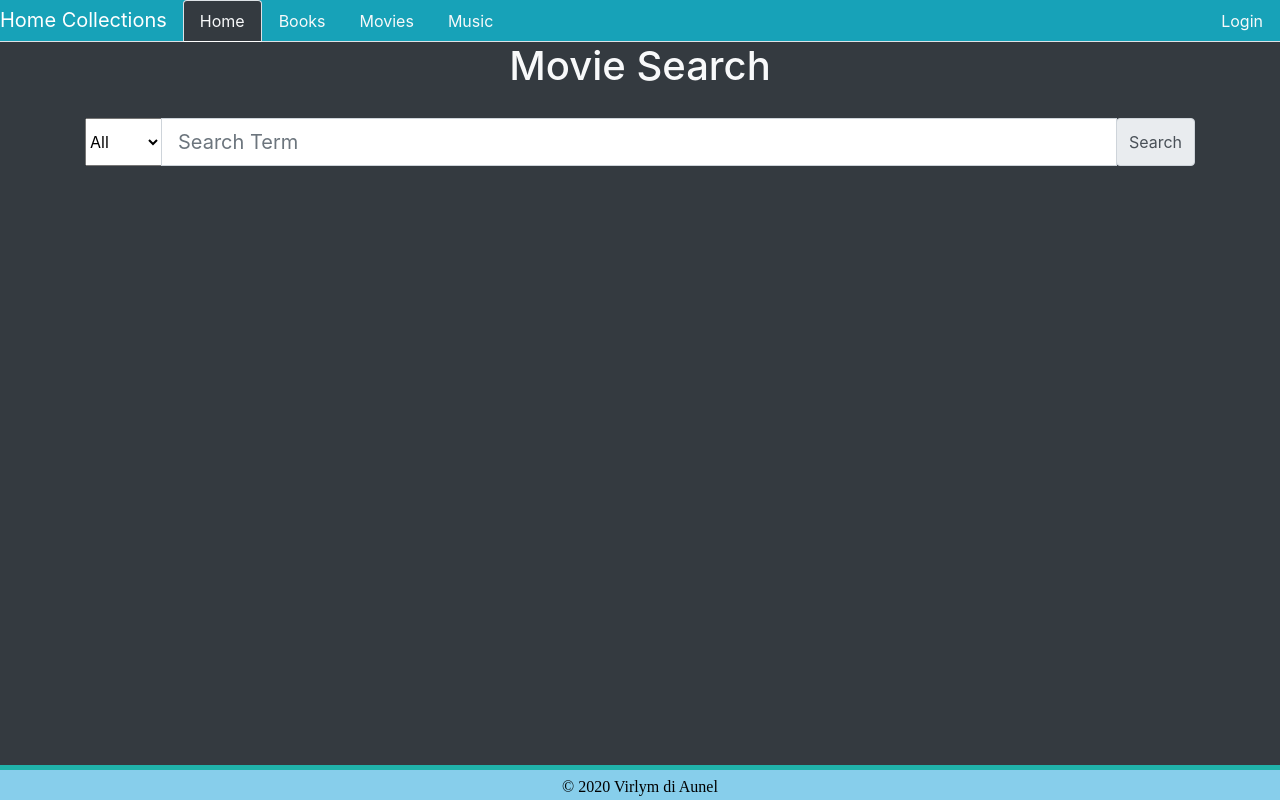
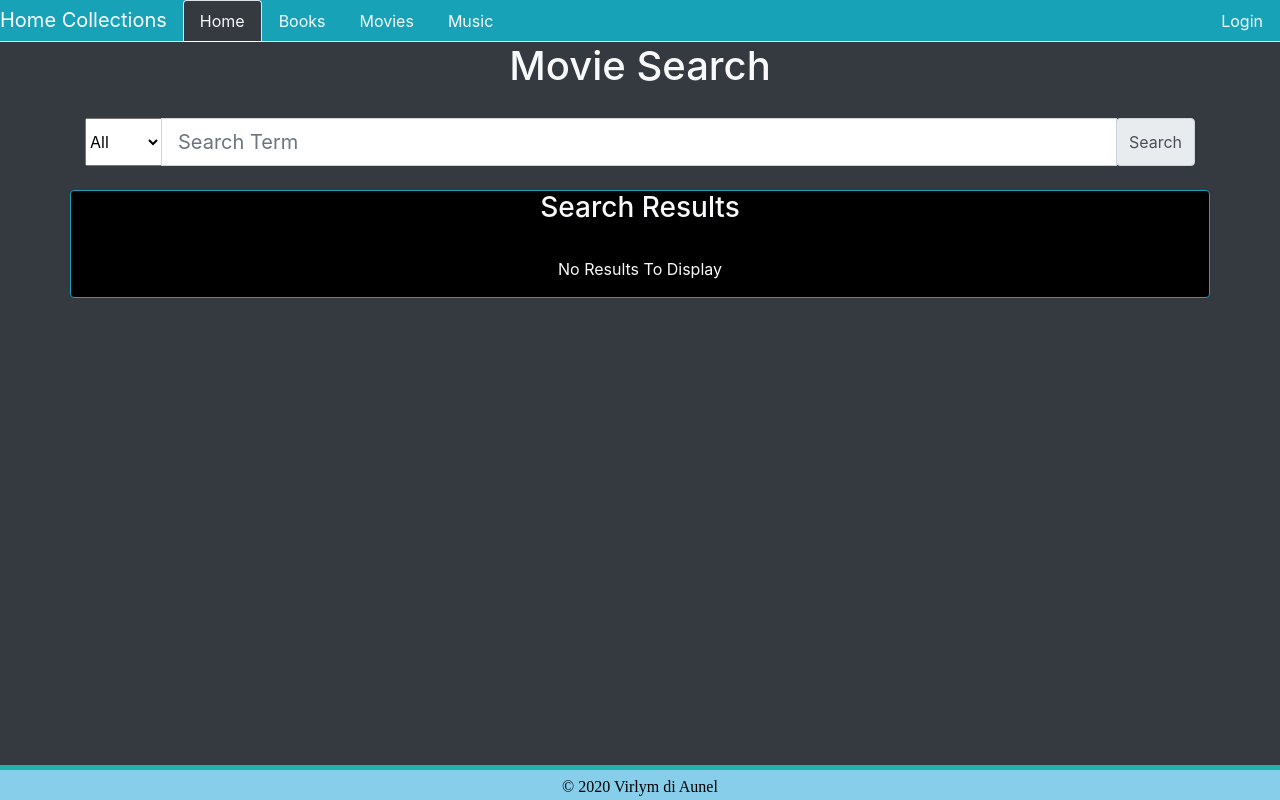
Before and after one commit to virlym/home-collections, a React (Create React App) app: page /movies in a window 1280 px wide. Built offline with nearby package versions, Linux system fonts and the light colour scheme; a web font is replaced by a local one.

Commit message:
updated movie search results

```diff
--- a/src/App.js
+++ b/src/App.js
@@ -45,9 +45,9 @@ function App() {
         <Router>
           <NavTabs currentPage={pageState.currentPage} setPageState={setPageState} loggedIn={userState.loggedIn}/>
         <Switch>
-          <Route path="/books"> <BookSearch userBooks={userState.books} /> </Route>
-          <Route path="/movies"> <MovieSearch userMovies={userState.movies} /> </Route>
-          <Route path="/music"> <MusicSearch userMusic={userState.music} /> </Route>
+          <Route path="/books"> <BookSearch userBooks={userState.books} loggedIn={userState.loggedIn} /> </Route>
+          <Route path="/movies"> <MovieSearch userMovies={userState.movies} loggedIn={userState.loggedIn} /> </Route>
+          <Route path="/music"> <MusicSearch userMusic={userState.music} loggedIn={userState.loggedIn} /> </Route>
           <Route path="/profile"> <MusicSearch /> </Route>
           <Route exact path="/"> <Landing /> </Route>
           <Route path="*"> <Landing /> </Route>
--- /dev/null
+++ b/src/components/noSearchResults.js
@@ -0,0 +1,14 @@
+import React from "react";
+
+function NoSearchResults() {
+    return (
+        <div className="row">
+            <div className="col-12">
+                <br />
+                <p> No Results To Display</p>
+            </div>
+        </div>
+    );
+}
+
+export default NoSearchResults;
--- /dev/null
+++ b/src/components/searchResults/searchResults.css
@@ -0,0 +1,11 @@
+.poster-size {
+    width: 130px;
+}
+
+.description-row {
+    padding-top: 20px;
+}
+
+.slate-hr {
+    border: 1px solid slategrey;
+}
--- /dev/null
+++ b/src/components/searchResults/searchResults.js
@@ -0,0 +1,47 @@
+import React from "react";
+import "./searchResults.css";
+
+function SearchResults(props) {
+    return (
+        <div>
+            <div className="row">
+                <div className="col-4">
+                    <img src={props.searchResults.poster} alt={props.searchResults.title + "Poster"} className="poster-size"/>
+                </div>
+                <div className="col-8">
+                    <div className="row description-row">
+                        <div className="col-12">
+                            <p> {props.searchResults.title} ({props.searchResults.year})</p>
+                        </div>
+                    </div>
+                    {props.loggedIn === true
+                    ?
+                        <>
+                        <br />
+                        <div className="row">
+                            <div className="col-12">
+                                {props.searchResults.owned === false
+                                    ? <button onClick={function(){props.addToCollection(props.searchResults.id)}}> Add to Collection </button>
+                                    : <button disabled> Already Owned </button>
+                                }
+                            </div>
+                        </div>
+                        </>
+                    :  <>
+                    <br />
+                    <div className="row">
+                        <div className="col-12">
+                            <button disabled> Sign in to collect </button>
+                        </div>
+                    </div>
+                    </>
+                    }
+                </div>
+            </div>
+            <hr className="slate-hr"/>
+        </div>
+
+    );
+}
+
+export default SearchResults;
--- a/src/pages/movieSearch/movieSearch.css
+++ b/src/pages/movieSearch/movieSearch.css
@@ -63,3 +63,20 @@
   #myBtn:hover {
     background-color: #555;
   }
+
+  .section-head {
+    position: sticky;
+    top: 0;
+    width: 100%;
+    z-index: 1;
+    background-color: black;
+  }
+
+  .display-box {
+    /* padding: 5px; */
+    margin-bottom: 25px;
+    max-height: 70vh;
+    overflow-y: auto;
+    text-align: center;
+    background-color: black;
+  }
--- a/src/pages/movieSearch/movieSearch.js
+++ b/src/pages/movieSearch/movieSearch.js
@@ -2,6 +2,8 @@ import React, { useState } from "react";
 import "./movieSearch.css";
 import API from "../../utils/MovieAPI.js";
 import Searchbar from "../../components/searchbar/searchbar.js"
+import SearchResults from "../../components/searchResults/searchResults.js"
+import NoSearchResults from "../../components/noSearchResults.js"
 
 function MovieSearch(props) {
   const [searchState, setSearchState] = useState({
@@ -104,6 +106,10 @@ function MovieSearch(props) {
     setSearchState({...searchState, [name]: value});
   }
 
+  function addToCollection(){
+
+  }
+
   return (
     <div className="container">
 
@@ -120,11 +126,14 @@ function MovieSearch(props) {
         <br />
 
         <div className="row">
-          <div className="col-12">
-            {/* <table id="myTable">
-              <Table table={this.state.tableList.data} sort={this.sortTable.bind(this)}/>
-            </table> */}
-          </div>
+        <div className="col-12 border border-info rounded-top rounded-bottom display-box">
+          <h3 className="section-head"> Search Results </h3>
+          {searchState.searchResults.length > 0
+            ? searchState.searchResults.map(function(searchArray){
+              return <SearchResults searchResults={searchArray} key={searchArray.id} addToCollection={addToCollection} loggedIn={props.loggedIn}/>})
+            : <NoSearchResults />
+          }
+        </div>
         </div>
       </div>
   );
```
